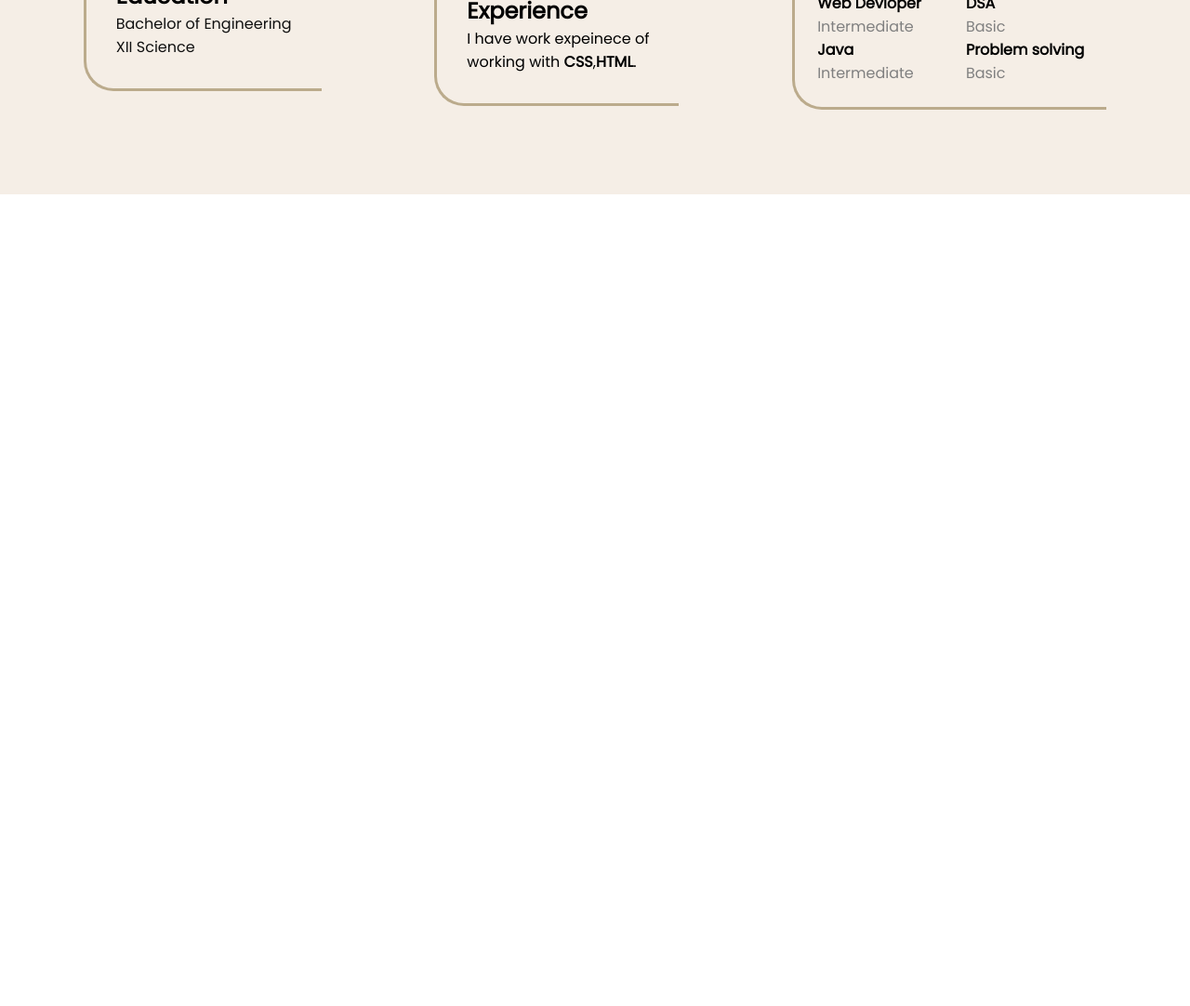
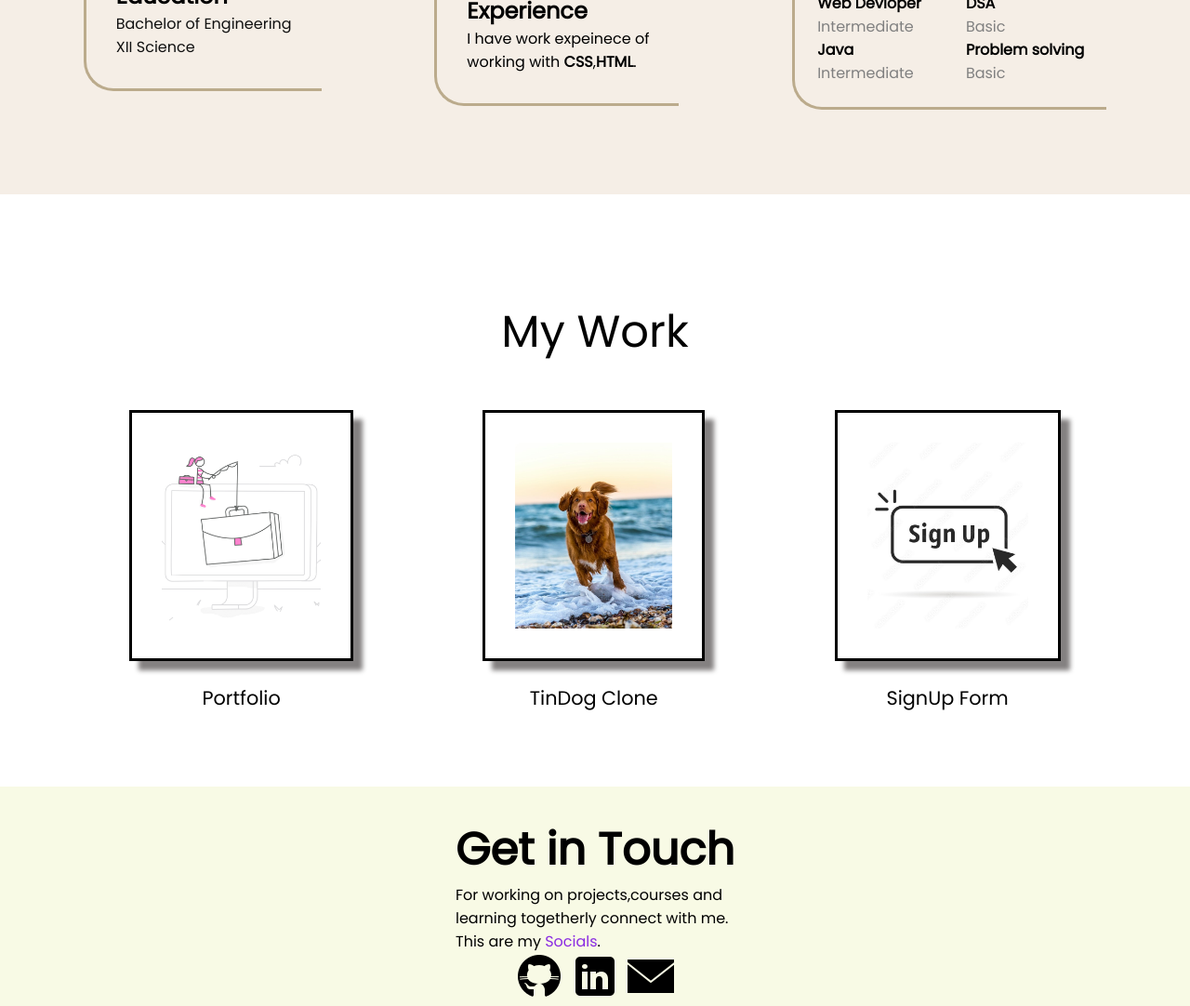
Before and after one commit to Omkar-R-Mundhe/Capstone-Project-2, a plain HTML site: page index.html in a window 1280 px wide. Shown: the part 879-1961 px from the top of the page at 93% size. Before the commit the page ends 1088 px from the top, so only its background shows below. Drawn offline with Linux system fonts and the light colour scheme.

Commit message:
footer section added

```diff
--- a/index.html
+++ b/index.html
@@ -109,5 +109,49 @@
         </div>
       </div>
     </section>
+
+    <!-- Project Section -->
+    <section class="Project">
+      <div class="Project-text">
+        <p class="project_p1">My Work</p>
+      </div>
+
+      <div class="Project-sect">
+        <div class="Project-1">
+          <img class="port-img" src="./assets/portfolio-pic.png" alt="Portfolio picture">
+          <a href="#" class="pro a1">Portfolio</a>
+        </div>
+
+        <div class="Project-2">
+          <img class="dog-img" src="./assets/dog-pic.jpg" alt="dog picture">
+          <a target="_blank" class="pro a2" href="https://omkar-r-mundhe.github.io/TinDog_Clone_Project/">TinDog Clone</a>
+        </div>
+
+        <div class="Project-3">
+          <img class="signup-img" src="./assets/SignUp-img.jpg" alt="a signup page">
+          <a href="#" class="pro a3">SignUp Form</a>
+        </div>
+      </div>
+    </section>
+
+    <!-- Contact me /footer -->
+    <section class="footer">
+      <div class="footer-sect">
+        <p class="footer-text1">Get in Touch</p>
+        <p class="footer-text2">For working on projects,courses and  <br>learning togetherly connect with me.</br> This are my <span style="color: blueviolet;">Socials</span>.</p>
+        <div class="footer-in">
+          <a href="https://github.com/Omkar-R-Mundhe" target="_blank"
+            ><img src="./assets/github-png.png" alt="github png"
+          /></a>
+          <a
+            href="http://linkedin.com/in/omkar-mundhe-135012229"
+            target="_blank"
+            ><img src="./assets/linkedin-png.png" alt="linkedin png"
+          /></a>
+
+          <a href="mailto:ommundhe67@gmail.com"><img src="./assets/email-png.png" alt="email png"></a>
+        </div>
+      </div>
+    </section>
   </body>
 </html>
--- a/style.css
+++ b/style.css
@@ -1,6 +1,6 @@
 
 @import url('https://fonts.googleapis.com/css2?family=Poppins:ital,wght@0,300;0,400;1,300;1,400&display=swap');
-
+@import url('https://fonts.googleapis.com/css2?family=Dancing+Script:wght@400..700&display=swap');
 *{
     margin: 0;
     padding: 0;
@@ -38,6 +38,8 @@ a:hover{
 }
 .logo-text{
     font-size: 2rem;
+    font-family:"Dancing Script", cursive ;
+    font-size: 3rem;
 }
 
 .logo-text:hover{
@@ -147,3 +149,102 @@ a:hover{
     display: flex;
     gap: 3rem;
 }
+
+/* Project */
+
+.Project{
+    margin-top: 7rem;
+    margin-bottom: 5rem;
+
+
+}
+.Project-text{
+    display: flex;
+    justify-content: center;
+    margin-bottom: 3rem;
+
+}
+.project_p1{
+    font-size: 3rem;
+}
+
+.port-img{
+    height: 200px;
+    padding: 2rem;
+    border: black solid 3px;
+    box-shadow: 10px 10px 5px rgb(132, 129, 129);
+}
+.dog-img{
+    height: 200px;
+    padding: 2rem;
+    border: black solid 3px;
+    box-shadow: 10px 10px 5px rgb(132, 129, 129);
+}
+
+.signup-img{
+    height: 200px;
+    padding: 2rem;
+    border: black solid 3px;
+    box-shadow: 10px 10px 5px rgb(132, 129, 129);
+
+}
+
+.Project-sect{
+    display: flex;
+    justify-content: space-evenly;
+}
+
+.Project-1{
+    display: flex;
+    flex-direction: column;
+    align-items: center;
+    gap: 1.5rem;
+}
+.Project-2{
+    display: flex;
+    flex-direction: column;
+    align-items: center;
+    gap: 1.5rem;
+}
+
+.Project-3{
+    display: flex;
+    flex-direction: column;
+    align-items: center;
+    gap: 1.5rem;
+}
+
+.pro{
+    text-decoration: none;
+    color: black;
+    font-size: 1.3rem;
+
+}
+.pro:hover{
+   color: grey;
+   text-decoration: underline;
+   text-underline-offset: 0.5rem;
+   text-decoration-color: rgb(181, 181, 181);
+}
+
+
+/* Footer */
+
+.footer{
+    background-color: #F8FAE5;
+     display: flex;
+     justify-content: center;
+}
+
+.footer-text1{
+    margin-top: 2rem;
+    font-size: 3rem;
+    font-weight: bold;
+
+}
+
+.footer-in{
+    display: flex;
+    justify-content: center;
+    gap: 0.6rem;
+}
```
Also changed, not shown: assets/SignUp-img.jpg (added), assets/dog-pic.jpg (added), assets/email-png.png (added), assets/portfolio-pic.png (added).
